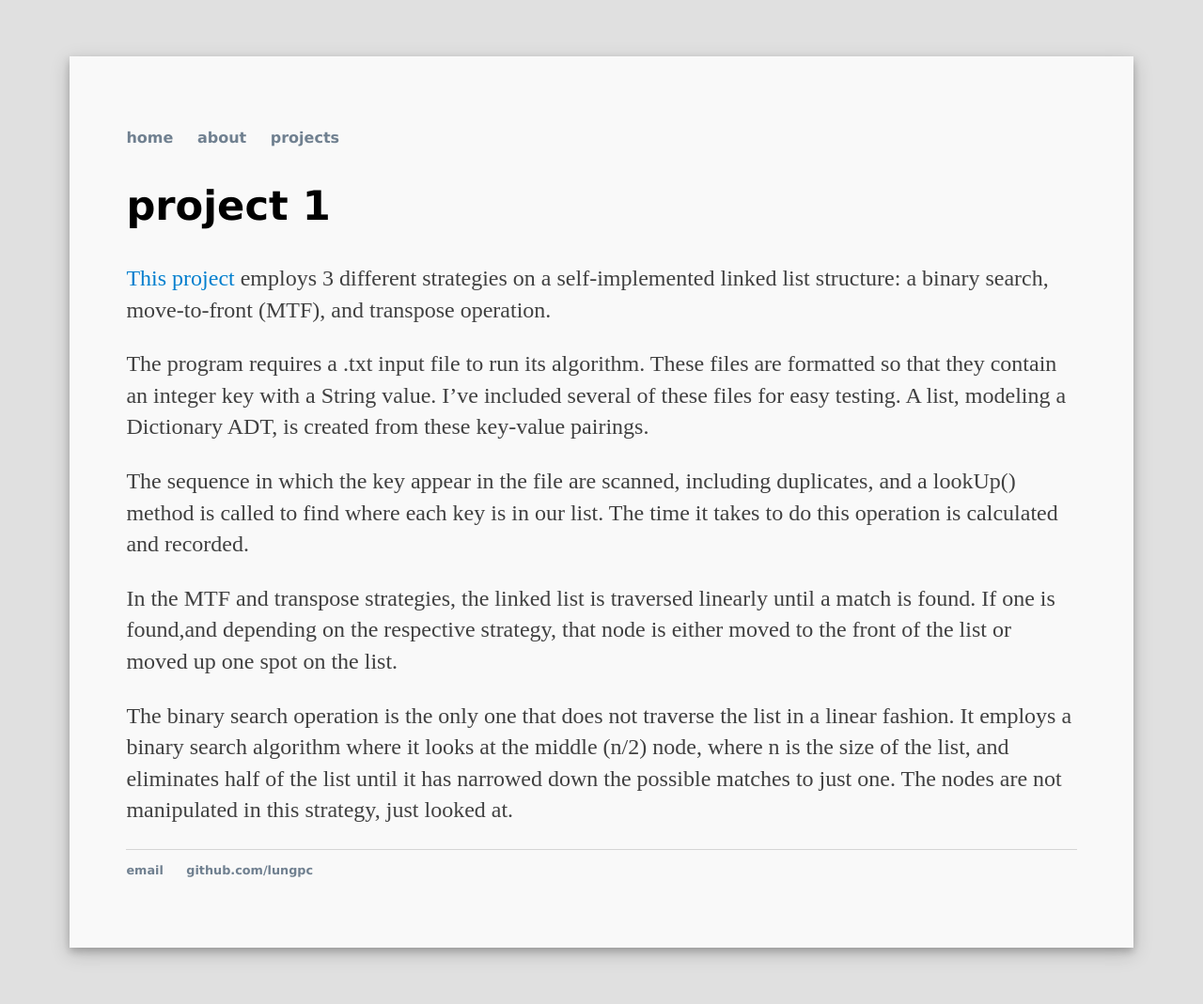
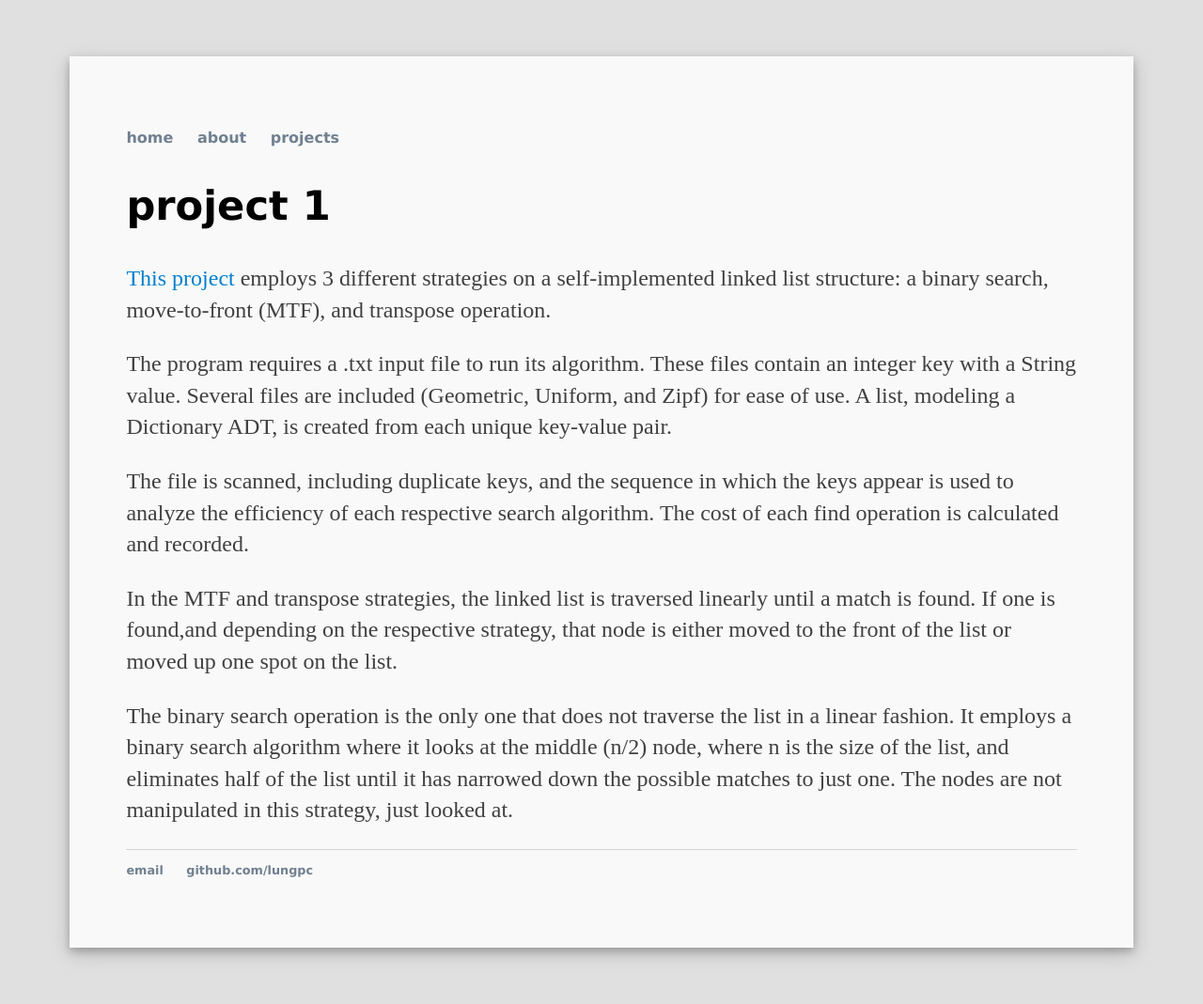
Before and after one commit to lungpc/lungpc.github.io, a Jekyll site: the page built from projects/p1/index.html, in a window 1280 px wide. Shown: the whole page at 94% size. Built offline with Jekyll 4.4.1, drawn with Linux system fonts in a browser that asks for light colours.

Commit message:
Update index.html

```diff
--- a/projects/p1/index.html
+++ b/projects/p1/index.html
@@ -8,13 +8,12 @@ name: Project 1
 employs 3 different strategies on a self-implemented linked list structure:
 a binary search, move-to-front (MTF), and transpose operation.</p>
 
-<p>The program requires a .txt input file to run its algorithm. These files are formatted so that
-they contain an integer key with a String value. I’ve included several of these files for easy testing.
-A list, modeling a Dictionary ADT, is created from these key-value pairings.</p>
+<p>The program requires a .txt input file to run its algorithm. These files contain an integer key with a String value. Several
+files are included (Geometric, Uniform, and Zipf) for ease of use. A list, modeling a Dictionary ADT, is created from
+each unique key-value pair.</p>
 
-<p>The sequence in which the key appear in the file are scanned, including duplicates, and a lookUp()
-method is called to find where each key is in our list. The time it takes to do this operation is
-calculated and recorded.</p>
+<p>The file is scanned, including duplicate keys, and the sequence in which the keys appear is used to analyze the efficiency of
+each respective search algorithm. The cost of each find operation is calculated and recorded.</p>
 
 <p>In the MTF and transpose strategies, the linked list is traversed linearly until a match is found.
 If one is found,and depending on the respective strategy, that node is either moved to the front of
```
